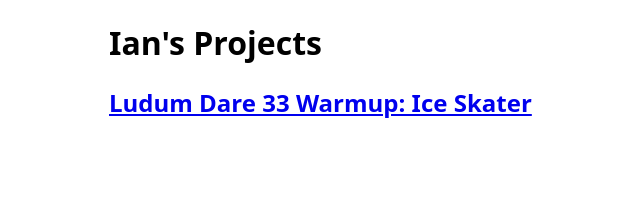
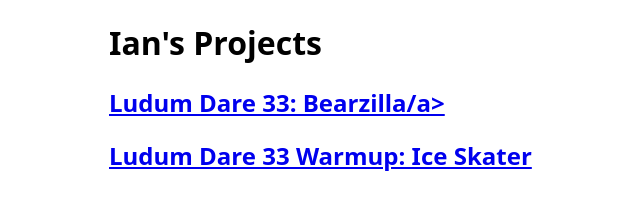
Before and after one commit to iman1000000/iman1000000.github.io, a plain HTML site: page index.html in a window 1280 px wide. Shown: the whole page, without its empty margins (211-851 px from the left). Drawn offline with Linux system fonts and the light colour scheme.

Commit message:
ld33 link

```diff
--- a/index.html
+++ b/index.html
@@ -13,6 +13,7 @@
 </head>
 <body>
     <h1>Ian's Projects</h1>
+    <h2><a href='ld33/monster.html'>Ludum Dare 33: Bearzilla/a></h2>
     <h2><a href='iceskater/iceskater.html'>Ludum Dare 33 Warmup: Ice Skater</a></h2>
 </body>
 </html>
```
